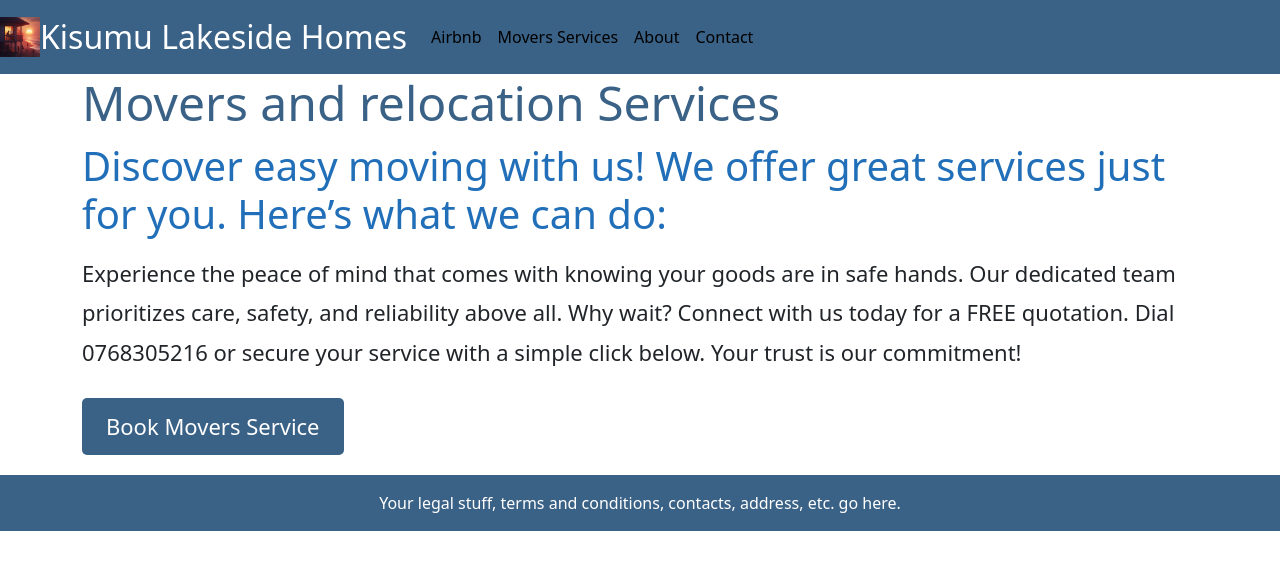
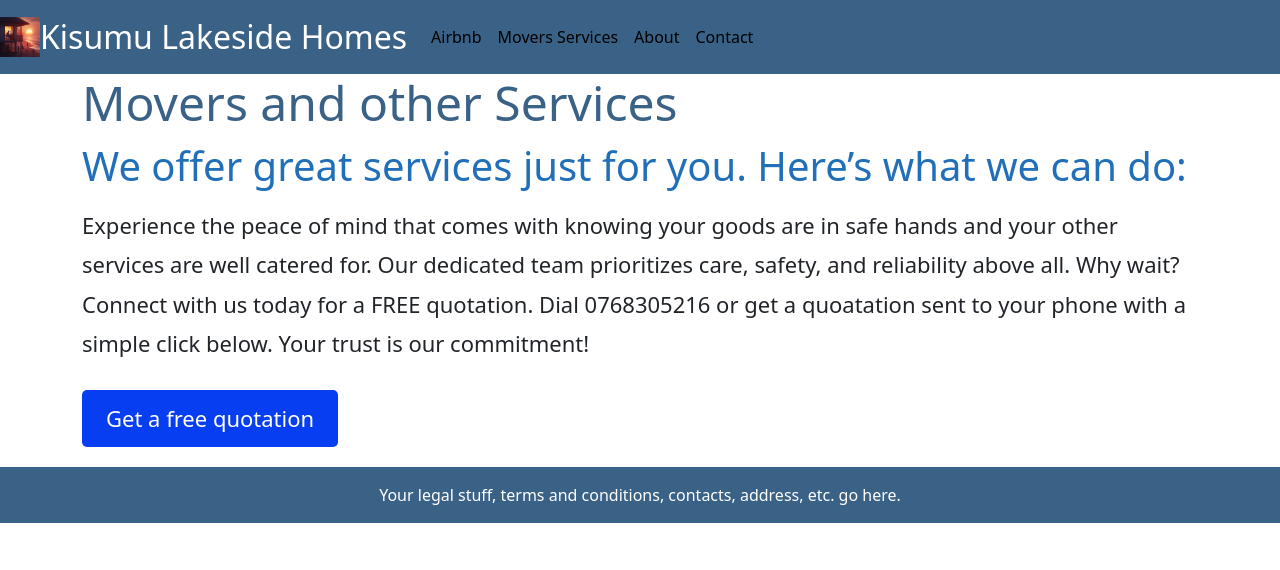
Before and after one commit to Victormuthomi/private_airbnb, a Django app: template templates/movers_service.html in a window 1280 px wide. Shown: the top 570 px of the page. Run offline with Django 3.2, Linux system fonts and the light colour scheme; the template is opened without the code that fills it, so the values that code supplies are empty; some libraries are stand-ins or nearby versions.

Commit message:
Modify movers pages.

```diff
--- a/movers/forms.py
+++ b/movers/forms.py
@@ -6,4 +6,4 @@ class MoversCustomerForm(forms.ModelForm):
     """Define the model and fields to be displayed by the form"""
     class Meta:
         model = Customer
-        fields = [ 'name', 'email', 'phone_number', 'service', 'relocate_from', 'relocate_to',]
+        fields = [ 'name', 'email', 'phone_number', 'service']
--- a/movers/models.py
+++ b/movers/models.py
@@ -19,8 +19,6 @@ class Customer(models.Model):
     name = models.CharField(max_length=50)
     phone_number = models.PositiveBigIntegerField()
     email = models.EmailField()
-    relocate_from  = models.CharField(max_length=50)
-    relocate_to = models.CharField(max_length=50)
     booking_id = models.AutoField(primary_key=True)
     service = models.ForeignKey(Service, on_delete = models.CASCADE, default = 1)
     date = models.DateTimeField(auto_now=True)
--- a/templates/movers_customer_form.html
+++ b/templates/movers_customer_form.html
@@ -12,8 +12,8 @@
                 font-size: 24px; /* Adjust this value as needed */
             }
         </style>
-        <input type="submit" value="Book now" style="display: inline-block;
-        background-color: #3a6186; color: white; padding: 12px 24px; margin-top: 10px; border-radius: 5px;
+        <input type="submit" value="Get a free quoatation now" style="display: inline-block;
+        background-color: #043bf0; color: white; padding: 12px 24px; margin-top: 10px; border-radius: 5px;
         text-decoration: none; transition: background-color 0.3s ease; font-size: 22px;">
     </form>
 </div>
--- a/templates/movers_service.html
+++ b/templates/movers_service.html
@@ -4,20 +4,20 @@
 
 {% block content %}
 <div style="margin-bottom: 20px;">
-  <h1 style="font-size: 3em; margin-bottom: 10px; color: #3a6186;">Movers and relocation Services</h1>
-  <h2 style="font-size: 2.5em; margin-bottom: 10px; color: #216fb8;">Discover easy moving with us! We offer great services just for you.
+  <h1 style="font-size: 3em; margin-bottom: 10px; color: #3a6186;">Movers and other Services</h1>
+  <h2 style="font-size: 2.5em; margin-bottom: 10px; color: #216fb8;">We offer great services just for you.
     Here’s what we can do:</h2>
     <ul>
         {% for service in all_services_list %}
           <li style="font-size: 22px;">{{ service.name }}</li>
         {% endfor %}
     </ul>
-    <p style="line-height: 1.8; font-size: 22px;">Experience the peace of mind that comes with knowing your goods are in safe hands.
+    <p style="line-height: 1.8; font-size: 22px;">Experience the peace of mind that comes with knowing your goods are in safe hands and your other services are well catered for.
        Our dedicated team prioritizes care, safety, and reliability above all.
       Why wait? Connect with us today for a FREE quotation.
-       Dial 0768305216 or secure your service with a simple click below. Your trust is our commitment!</p>
-    <p><a style="display: inline-block; background-color: #3a6186; color: white; padding: 12px 24px; margin-top: 10px; border-radius:
-    5px; text-decoration: none; transition: background-color 0.3s ease; font-size: 22px;" href="{% url 'movers_customer_form' %}">Book Movers Service</a></p>
+       Dial 0768305216 or get a quoatation sent to your phone  with a simple click below. Your trust is our commitment!</p>
+    <p><a style="display: inline-block; background-color: #073ef1; color: white; padding: 12px 24px; margin-top: 10px; border-radius:
+    5px; text-decoration: none; transition: background-color 0.3s ease; font-size: 22px;" href="{% url 'movers_customer_form' %}">Get a free quotation</a></p>
 
 </div>
 {% endblock content %}
```
Also changed, not shown: templates/home.html (+12 -7 lines).
